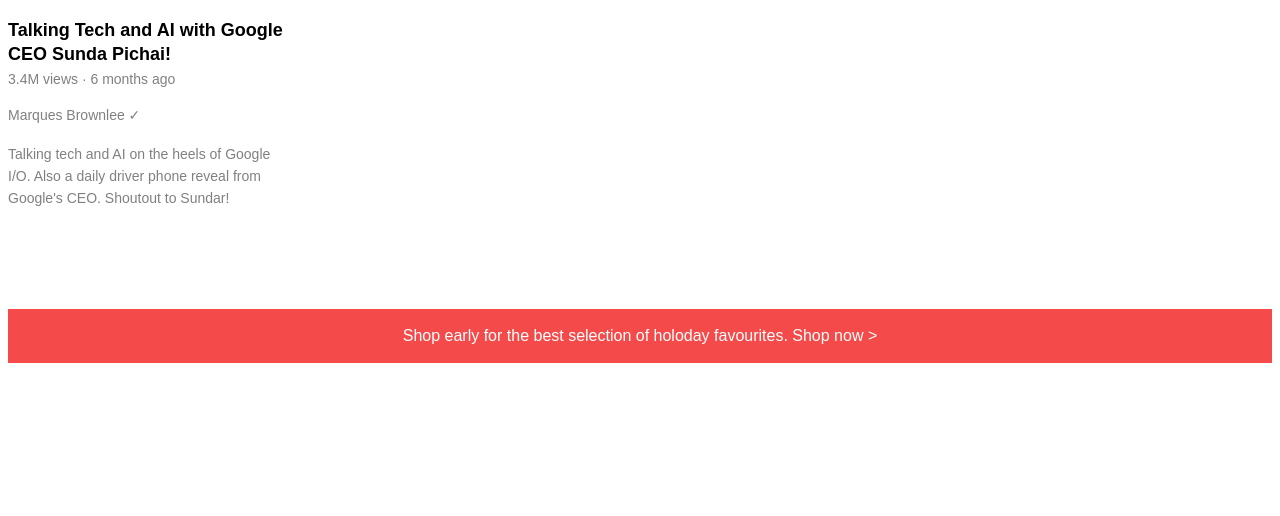
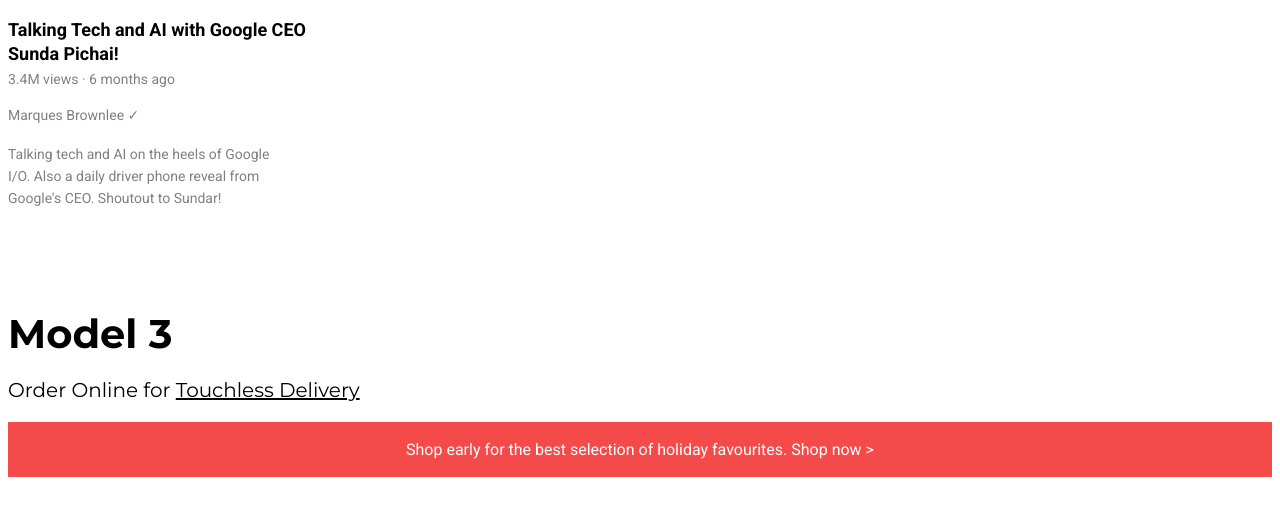
Before and after one commit to iamnars/myJSProject, a browser extension: page HCSSPractice/text.html in a window 1280 px wide. Drawn offline with Linux system fonts and the light colour scheme.

Commit message:
Finishing Text Exercise
Updated <title> on each html file  and inserting google fonts and installing live server in vs code.

```diff
--- a/HCSSPractice/text.css
+++ b/HCSSPractice/text.css
@@ -7,7 +7,7 @@
 }
 
 p{
-    font-family: Arial, Helvetica, sans-serif;
+    font-family: Roboto;
 }
 .video-title{
     font-size: 18px;
@@ -53,3 +53,14 @@
     text-decoration: underline;
     cursor: pointer;
 }
+
+.model3-text{
+    font-family: Montserrat;
+    font-weight: bold;
+    font-size: 40px;
+    margin-bottom: 0px;
+}
+.order-text{
+    font-family: Montserrat;
+    font-size: 20px;
+}
--- a/HCSSPractice/text.html
+++ b/HCSSPractice/text.html
@@ -3,8 +3,14 @@
 <head>
     <meta charset="UTF-8">
     <meta name="viewport" content="width=device-width, initial-scale=1.0">
+    <link rel="preconnect" href="https://fonts.googleapis.com">
+    <link rel="preconnect" href="https://fonts.gstatic.com" crossorigin>
+    <link href="https://fonts.googleapis.com/css2?family=Roboto:wght@400;700&display=swap" rel="stylesheet">
+    <link rel="preconnect" href="https://fonts.googleapis.com">
+    <link rel="preconnect" href="https://fonts.gstatic.com" crossorigin>
+    <link href="https://fonts.googleapis.com/css2?family=Montserrat:wght@400;700&family=Roboto:wght@400;700&display=swap" rel="stylesheet">
     <link rel="stylesheet" href="text.css">
-    <title>Document</title>
+    <title>Text Practice</title>
 </head>
 <body>
     <p class="video-title">Talking Tech and AI with Google CEO Sunda Pichai!</p>
@@ -13,7 +19,9 @@
     <p class="video-desc">Talking tech and AI on the heels of Google I/O.
         Also a daily driver phone reveal from Google's CEO.
         Shoutout to Sundar!</p>
-    <p class="apple-text">Shop early for the best selection of holoday favourites.
+    <p class="model3-text">Model 3</p>
+    <p class="order-text">Order Online for <u>Touchless Delivery</u></p>
+        <p class="apple-text">Shop early for the best selection of holiday favourites.
         <span class="link-text">Shop now &#62;</span>
     </p>
 </body>
```
Also changed, not shown: HCSSPractice/product.html (+1 -1 lines).
